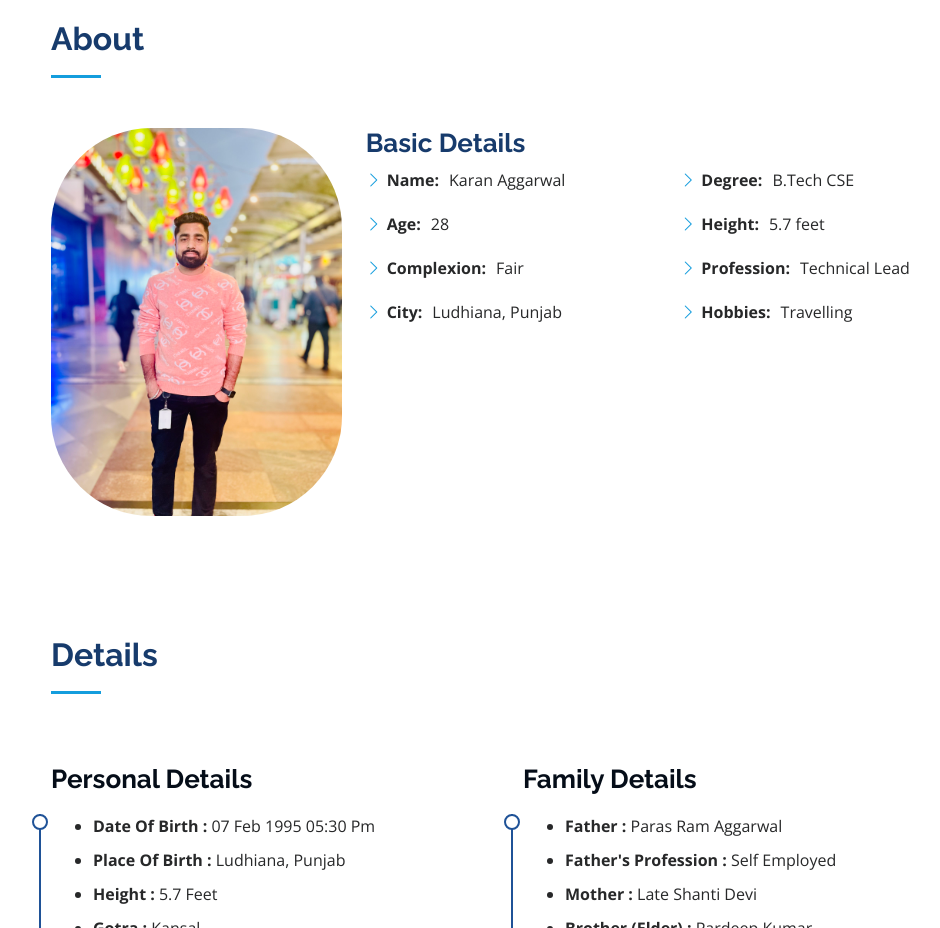
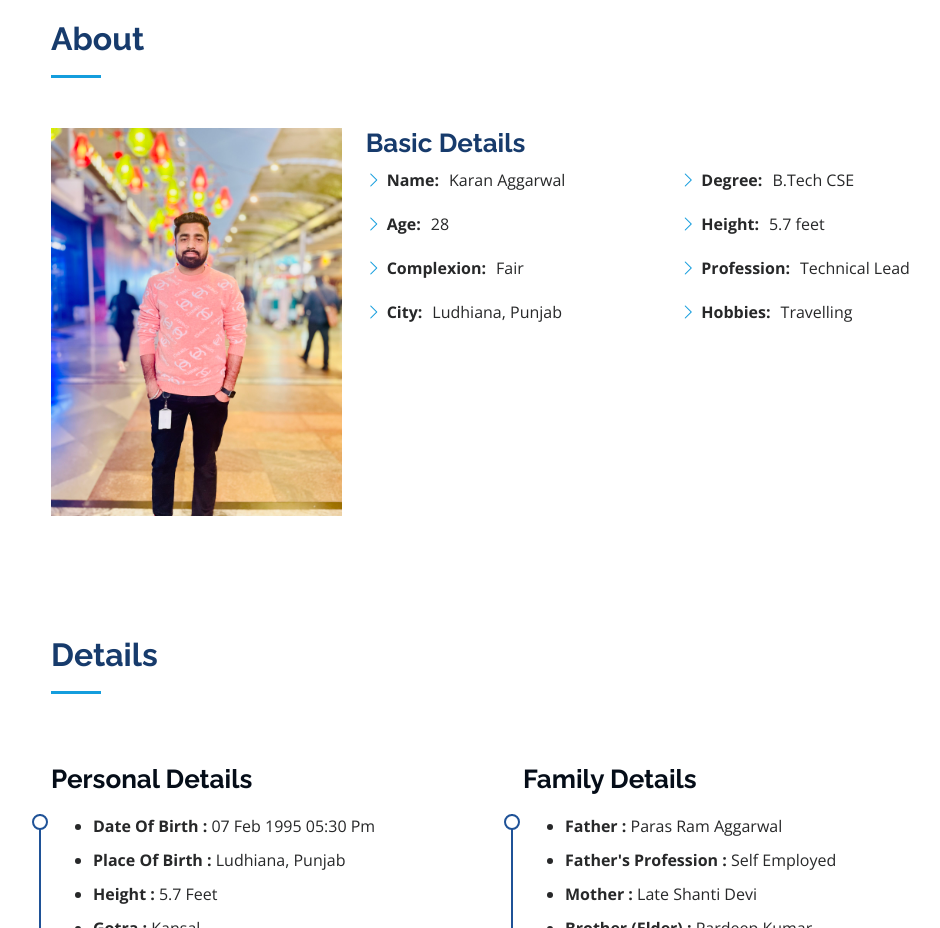
Before and after one commit to karanaggarwal7295/Karan-portfolio, a plain HTML site: page index.html in a window 1280 px wide. Shown: the part 840-1768 px from the top of the page, without its empty margins (279-1219 px from the left). Drawn offline with nearby package versions, Linux system fonts and the light colour scheme.

Commit message:
Update index.html

```diff
--- a/index.html
+++ b/index.html
@@ -89,7 +89,7 @@
 
         <div class="row">
           <div class="col-lg-4" data-aos="fade-right">
-            <img src="./assets/img/karan/gurgaon-cyber.JPG" class="img-fluid" alt="" style="border-radius: 100px;">
+            <img src="./assets/img/karan/gurgaon-cyber.JPG" class="img-fluid" alt="">
           </div>
           <div class="col-lg-8 pt-4 pt-lg-0 content" data-aos="fade-left">
             <h3>Basic Details</h3>
```
